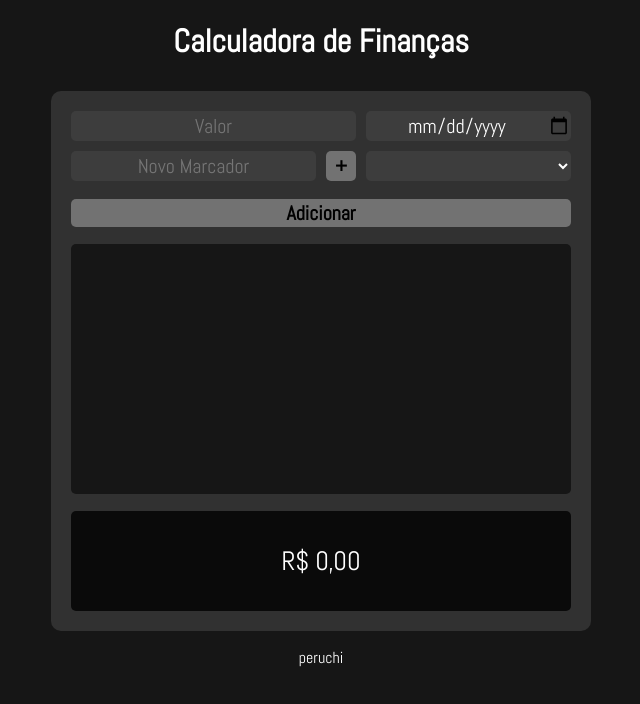
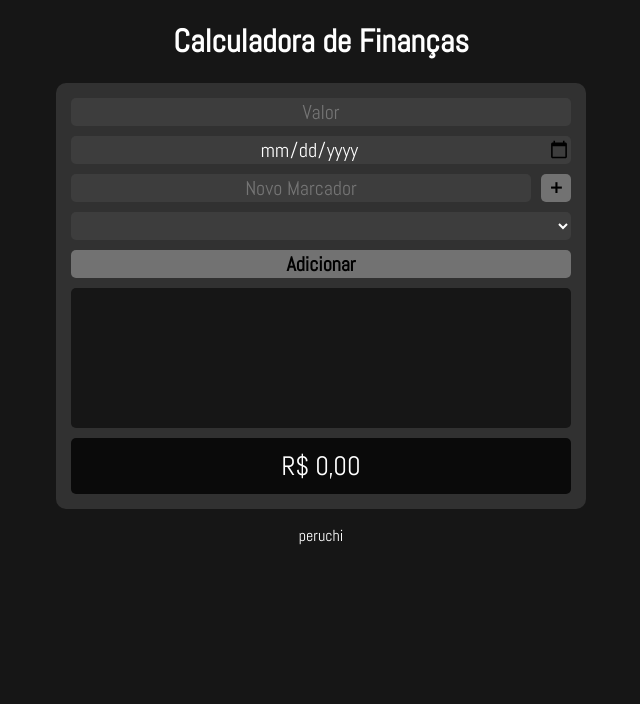
Before and after one commit to brunoperuchi/financas, a plain HTML site: page index.html in a window 1280 px wide. Shown: the whole page, without its empty margins (319-959 px from the left). Drawn offline with Linux system fonts and the light colour scheme.

Commit message:
redução do html e css com css grid

```diff
--- a/index.html
+++ b/index.html
@@ -14,7 +14,6 @@
         <h1>Calculadora de Finanças</h1>
     </header>
     <section>
-        <div id="finance-data">
         <input id="value-input" class="input border" type="number" placeholder="Valor">
         <input id="date-input" class="input border" type="date">
         <div id="add-tag">
@@ -22,7 +21,6 @@
             <input class="button border" type="button" value="+" onclick="addTag()">
         </div>
         <select id="tag-select" class="input border" blank="Selecionar Marcador"></select>
-        </div>
         <input class="button border" type="button" value="Adicionar" onclick="addFinance()">
 
         <select id="show-total" class="border" size="6" disabled></select>
--- a/style.css
+++ b/style.css
@@ -27,31 +27,19 @@ input::-webkit-inner-spin-button {
 
 body {
     background: #161616;
-    margin: 0;
-    width: 100%;
     text-align: center;
     color: #fff;
-}
-
-header {
-    color: #ffffff;
-    width: 400px;
-    height: 50px;
-    border-radius: 10px;
-    margin: auto;
-    margin-bottom: 20px;
 }
 
 section {
     background: #313131;
     border-radius: 10px;
     width: 500px;
-    height: 500px;
     margin: auto;
-    padding: 20px;
-    display: flex;
-    flex-direction: column;
-    justify-content: space-between;
+    padding: 15px;
+    display: grid;
+    row-gap: 10px;
+    grid-template-rows: 1fr 1fr 1fr 1fr 1fr 5fr 2fr;
 }
 
 .border {
@@ -67,15 +55,6 @@ section {
     font-size: 15pt;
 }
 
-#finance-data {
-    display: grid;
-    column-gap: 10px;
-    grid-template-columns: auto auto;
-    row-gap: 10px;
-    grid-template-rows: auto auto;
-    width: 100%;
-    height: 70px;
-}
 
 #add-tag {
     display: grid;
@@ -95,21 +74,12 @@ section {
 }
 
 .button:active {
-    -webkit-transform: scale(0.90);
-    /* Safari and Chrome */
-    -moz-transform: scale(0.90);
-    /* Firefox */
-    -ms-transform: scale(0.90);
-    /* IE 9 */
-    -o-transform: scale(0.90);
-    /* Opera */
     transform: scale(0.90);
 }
 
 #show-total {
     background: #0a0a0a;
     color: #fff;
-    height: 250px;
     border: none;
     padding: 5px;
     outline: none;
@@ -121,7 +91,5 @@ section {
     align-items: center;
     justify-content: center;
     background: #0a0a0a;
-    width: 100%;
-    height: 100px;
     font-size: 20pt;
 }
```
Lines whose indentation alone changed are shown as unchanged.
